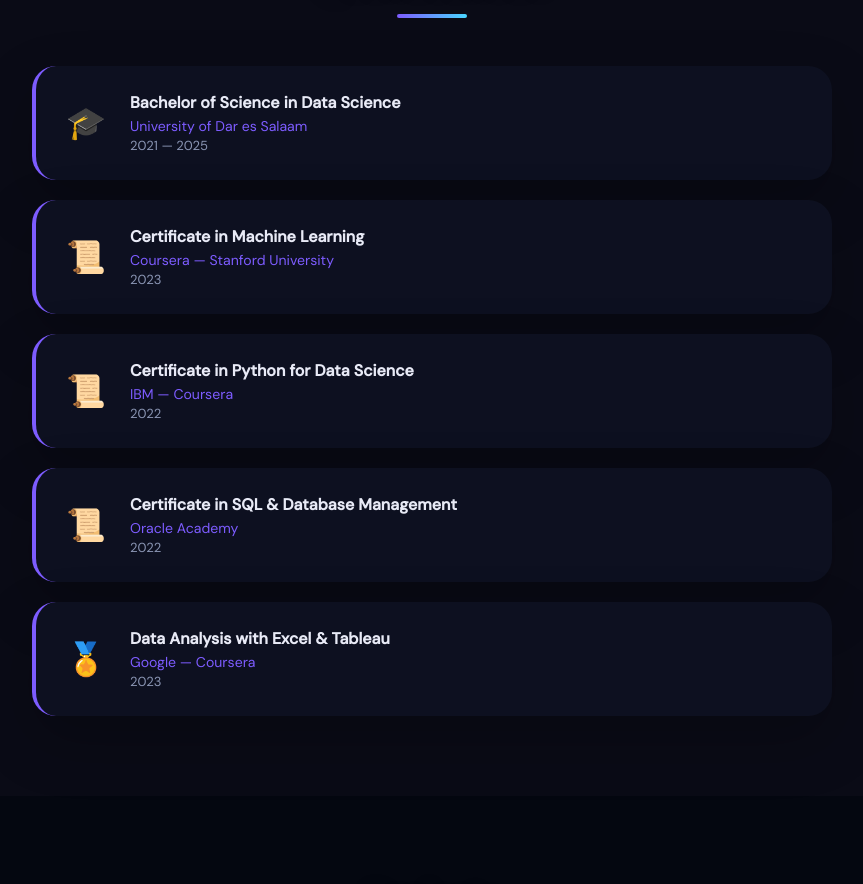
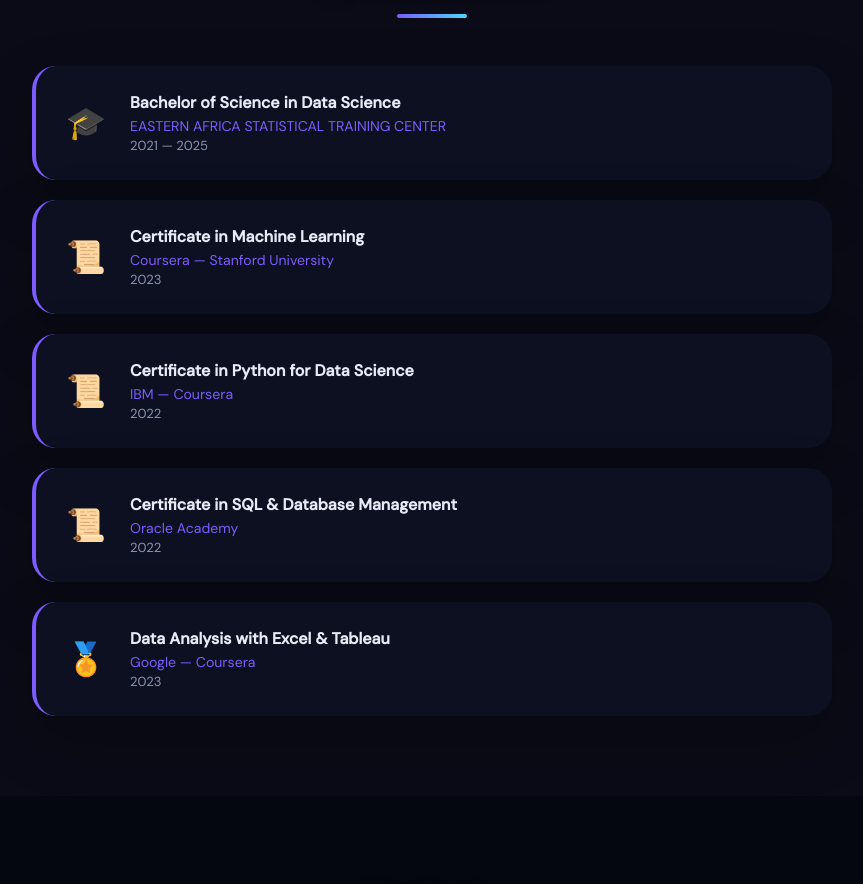
Before and after one commit to nkinda-123/Valeria, a plain HTML site: page frontend/index.html in a window 1280 px wide. Shown: the part 1430-2314 px from the top of the page, without its empty margins (208-1071 px from the left). Drawn offline with nearby package versions, Linux system fonts and the light colour scheme; no server answers.

Commit message:
Update index.html

```diff
--- a/frontend/index.html
+++ b/frontend/index.html
@@ -68,7 +68,7 @@
       <div class="qual-icon">🎓</div>
       <div class="qual-info">
         <h3>Bachelor of Science in Data Science</h3>
-        <p class="qual-place">University of Dar es Salaam</p>
+        <p class="qual-place">EASTERN AFRICA STATISTICAL TRAINING CENTER</p>
         <p class="qual-year">2021 — 2025</p>
       </div>
     </div>
```
